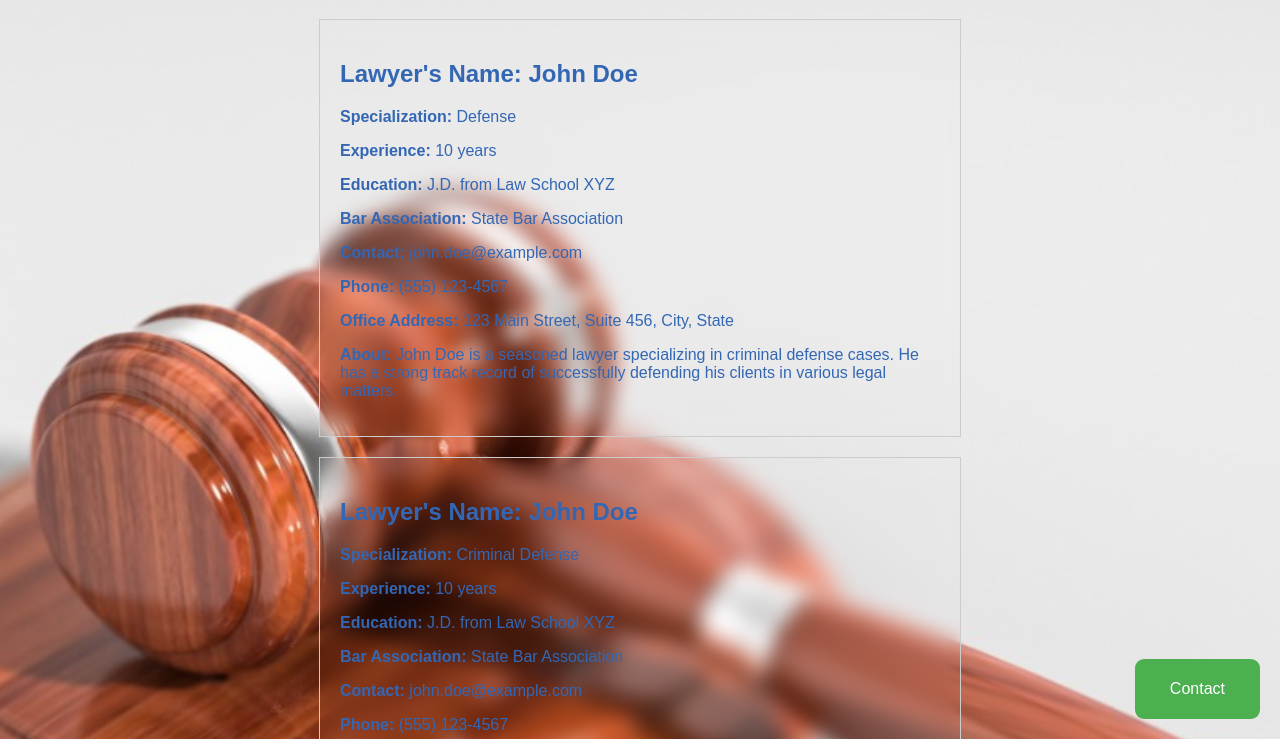
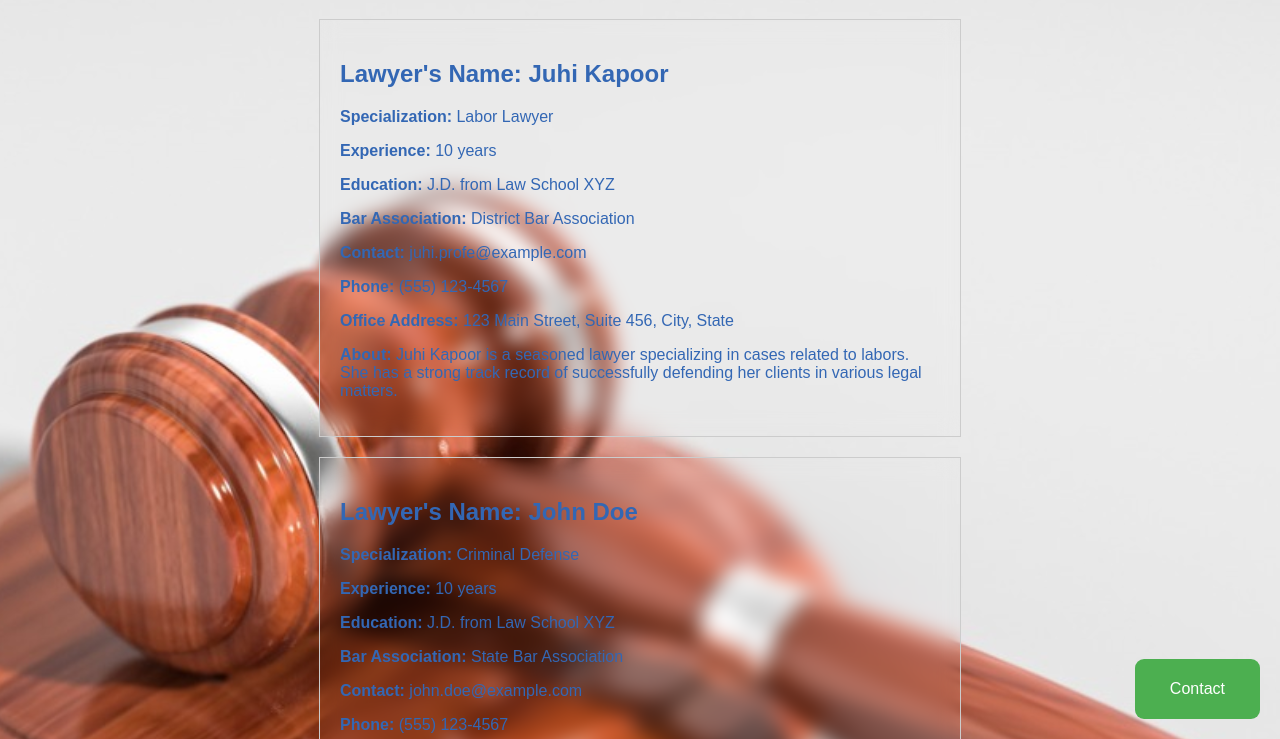
Before and after one commit to KKhandelwal1733/result, a plain HTML site: page index.html in a window 1280 px wide. Shown: the part 61-800 px from the top of the page. Drawn offline with Linux system fonts and the light colour scheme.

Commit message:
Update index.html

```diff
--- a/index.html
+++ b/index.html
@@ -12,16 +12,16 @@
     <h1>Lawyer Details</h1>
     <div class="compartment">
         <div class="lawyer-details1">
-            <h2>Lawyer's Name: John Doe</h2>
-            <p><strong>Specialization:</strong> Defense</p>
-            <p><strong>Experience:</strong> 10 years</p>
-            <p><strong>Education:</strong> J.D. from Law School XYZ</p>
-            <p><strong>Bar Association:</strong> State Bar Association</p>
-            <p><strong>Contact:</strong> john.doe@example.com</p>
+            <h2>Lawyer's Name: Juhi Kapoor</h2>
+            <p><strong>Specialization: </strong> Labor Lawyer</p>
+            <p><strong>Experience: </strong>  10 years</p>
+            <p><strong>Education:</strong> J.D. from Law School XYZ </p>
+            <p><strong>Bar Association:</strong> District Bar Association </p>
+            <p><strong>Contact:</strong> juhi.profe@example.com</p>
             <p><strong>Phone:</strong> (555) 123-4567</p>
             <p><strong>Office Address:</strong> 123 Main Street, Suite 456, City, State</p>
-            <p><strong>About:</strong> John Doe is a seasoned lawyer specializing in criminal defense cases. He has a
-                strong track record of successfully defending his clients in various legal matters.</p>
+            <p><strong>About:</strong> Juhi Kapoor is a seasoned lawyer specializing in cases related to labors. She has a
+                strong track record of successfully defending her clients in various legal matters. </p>
         </div>
         <div class="lawyer-details2">
             <h2>Lawyer's Name: John Doe</h2>
```
